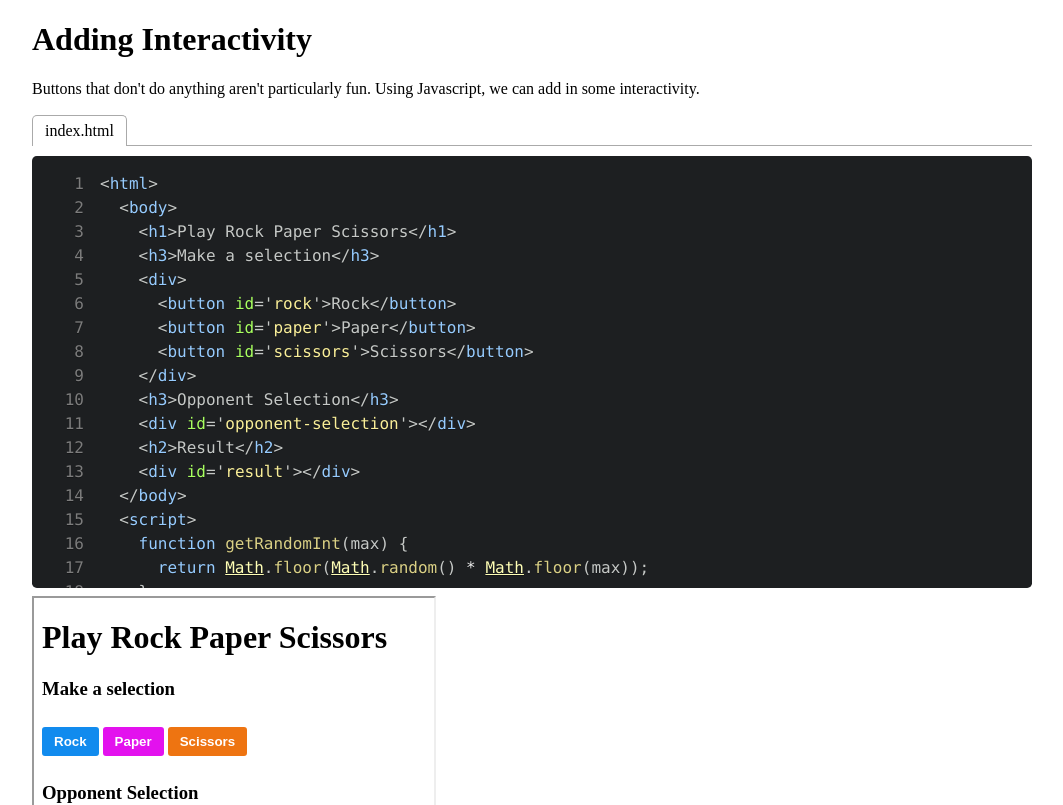
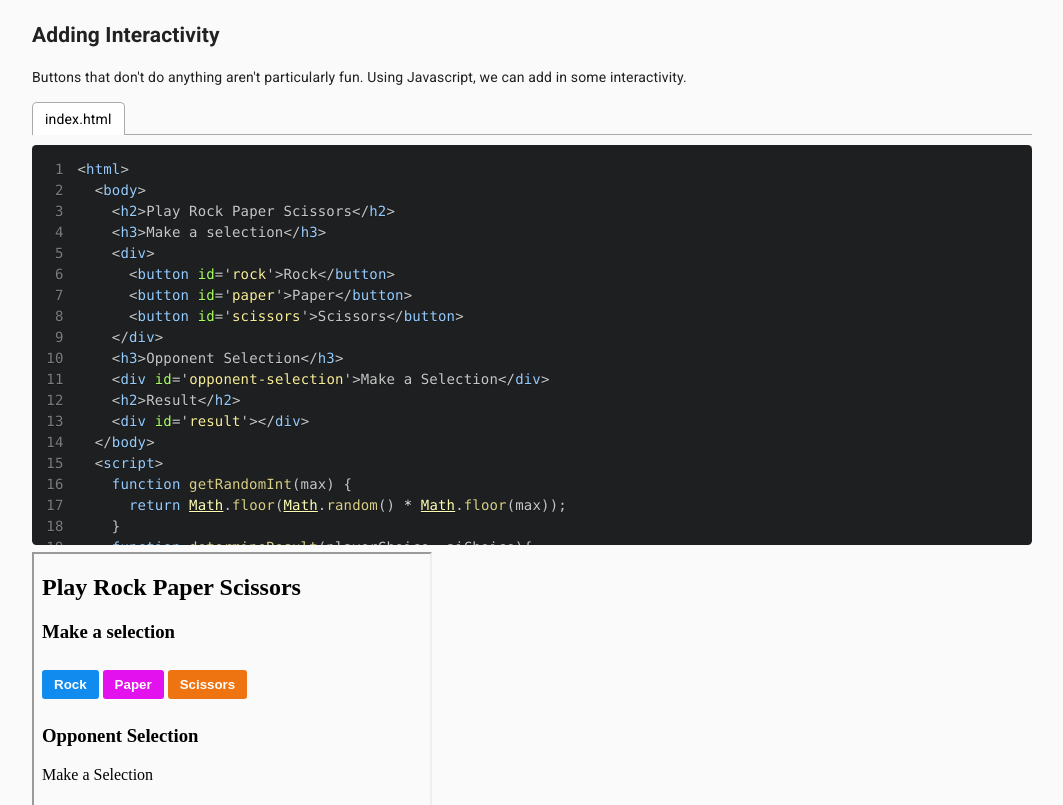
Before and after one commit to mmartinsky/what-is-webpack, a Next.js app: page /step/3 in a window 1280 px wide. Shown: the top 805 px of the page, without its empty margins (108-1171 px from the left). Built offline with nearby package versions, Linux system fonts and the light colour scheme.

Commit message:
update font to Fira

```diff
--- a/package.json
+++ b/package.json
@@ -4,6 +4,7 @@
   "main": "index.js",
   "license": "MIT",
   "dependencies": {
+    "@material-ui/core": "^4.11.0",
     "lodash": "^4.17.19",
     "lodash-es": "^4.17.15",
     "next": "^9.4.4",
--- a/pages/_app.js
+++ b/pages/_app.js
@@ -1,7 +1,13 @@
 import React from "react";
 import "react-tabs/style/react-tabs.css";
 import "./index.css";
+import CssBaseline from "@material-ui/core/CssBaseline";
 
 export default function MyApp({ Component, pageProps }) {
-  return <Component {...pageProps} />;
+  return (
+    <React.Fragment>
+      <CssBaseline />
+      <Component {...pageProps} />
+    </React.Fragment>
+  );
 }
--- /dev/null
+++ b/pages/_document.js
@@ -0,0 +1,23 @@
+import Document, { Head, Main, NextScript } from "next/document";
+import React from "react";
+
+class CustomDocument extends Document {
+  render() {
+    return (
+      <html lang="en">
+        <Head>
+          <link
+            rel="stylesheet"
+            href="https://fonts.googleapis.com/css?family=Roboto:300,400,500,700&display=swap"
+          />
+        </Head>
+        <body>
+          <Main />
+          <NextScript />
+        </body>
+      </html>
+    );
+  }
+}
+
+export default CustomDocument;
--- a/pages/index.css
+++ b/pages/index.css
@@ -1,4 +1,4 @@
 body {
   width: min(calc(100% - 80px), 1000px);
-  margin: 20px auto;
+  margin: 20px auto !important;
 }
--- a/pages/step/1.js
+++ b/pages/step/1.js
@@ -15,7 +15,7 @@ export default function Step1(props) {
       <button id='scissors'>Scissors</button>
     </div>
     <h3>Opponent Selection</h3>
-    <div id='opponent-selection'></div>
+    <div id='opponent-selection'>Make a Selection</div>
     <h2>Result</h2>
     <div id='result'></div>
   </body>
@@ -30,7 +30,7 @@ export default function Step1(props) {
         Rock Paper Scissors game as our example.
       </p>
       <CodeViewer tabs={tabs} />
-      <iframe srcDoc={codeString} height={250} width={400} />
+      <iframe srcDoc={codeString} height={300} width={400} />
       <p>
         Not very exciting, but it's a start. Let's add some styling to jazz it
         up
--- a/pages/step/2.js
+++ b/pages/step/2.js
@@ -40,7 +40,7 @@ export default function Step2(props) {
       <button id='scissors'>Scissors</button>
     </div>
     <h3>Opponent Selection</h3>
-    <div id='opponent-selection'></div>
+    <div id='opponent-selection'>Make a Selection</div>
     <h2>Result</h2>
     <div id='result'></div>
   </body>
@@ -49,7 +49,7 @@ export default function Step2(props) {
   const tabs = [{ name: "index.html", lang: "html", code: codeString }];
   return (
     <div>
-      <h1>HTML + CSS</h1>
+      <h2>HTML + CSS</h2>
       <p>
         We can begin to add some styling to hook the players in our quest to
         dethrone Minecraft.
--- a/pages/step/3.js
+++ b/pages/step/3.js
@@ -77,7 +77,7 @@ export default function Step3(props) {
   </script>`;
   const codeString = `<html>
   <body>
-    <h1>Play Rock Paper Scissors</h1>
+    <h2>Play Rock Paper Scissors</h2>
     <h3>Make a selection</h3>
     <div>
       <button id='rock'>Rock</button>
@@ -85,7 +85,7 @@ export default function Step3(props) {
       <button id='scissors'>Scissors</button>
     </div>
     <h3>Opponent Selection</h3>
-    <div id='opponent-selection'></div>
+    <div id='opponent-selection'>Make a Selection</div>
     <h2>Result</h2>
     <div id='result'></div>
   </body>
@@ -95,7 +95,7 @@ export default function Step3(props) {
   const tabs = [{ name: "index.html", lang: "html", code: codeString }];
   return (
     <div>
-      <h1>Adding Interactivity</h1>
+      <h2>Adding Interactivity</h2>
       <p>
         Buttons that don't do anything aren't particularly fun. Using
         Javascript, we can add in some interactivity.
--- a/pages/step/4.js
+++ b/pages/step/4.js
@@ -12,7 +12,7 @@ export default function Step4(props) {
     <link rel="stylesheet" href="./index.css" />
   </head>
   <body>
-    <h1>Play Rock Paper Scissors</h1>
+    <h2>Play Rock Paper Scissors</h2>
     <h3>Make a selection</h3>
     <div>
       <button id='rock'>Rock</button>
@@ -20,7 +20,7 @@ export default function Step4(props) {
       <button id='scissors'>Scissors</button>
     </div>
     <h3>Opponent Selection</h3>
-    <div id='opponent-selection'></div>
+    <div id='opponent-selection'>Make a Selection</div>
     <h2>Result</h2>
     <div id='result'></div>
   </body>
```
Also changed, not shown: 1 other file (tests, documents, lock files or other folders).
